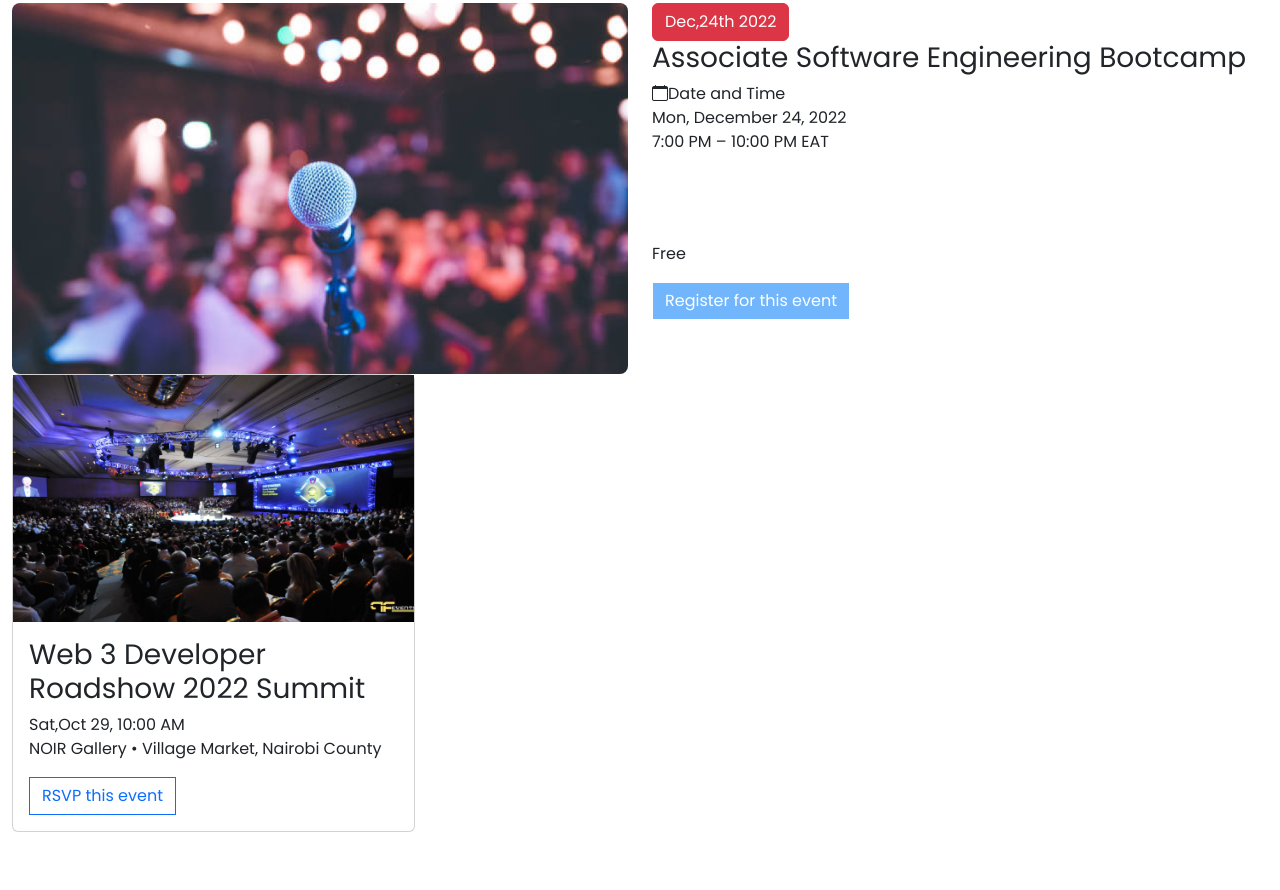
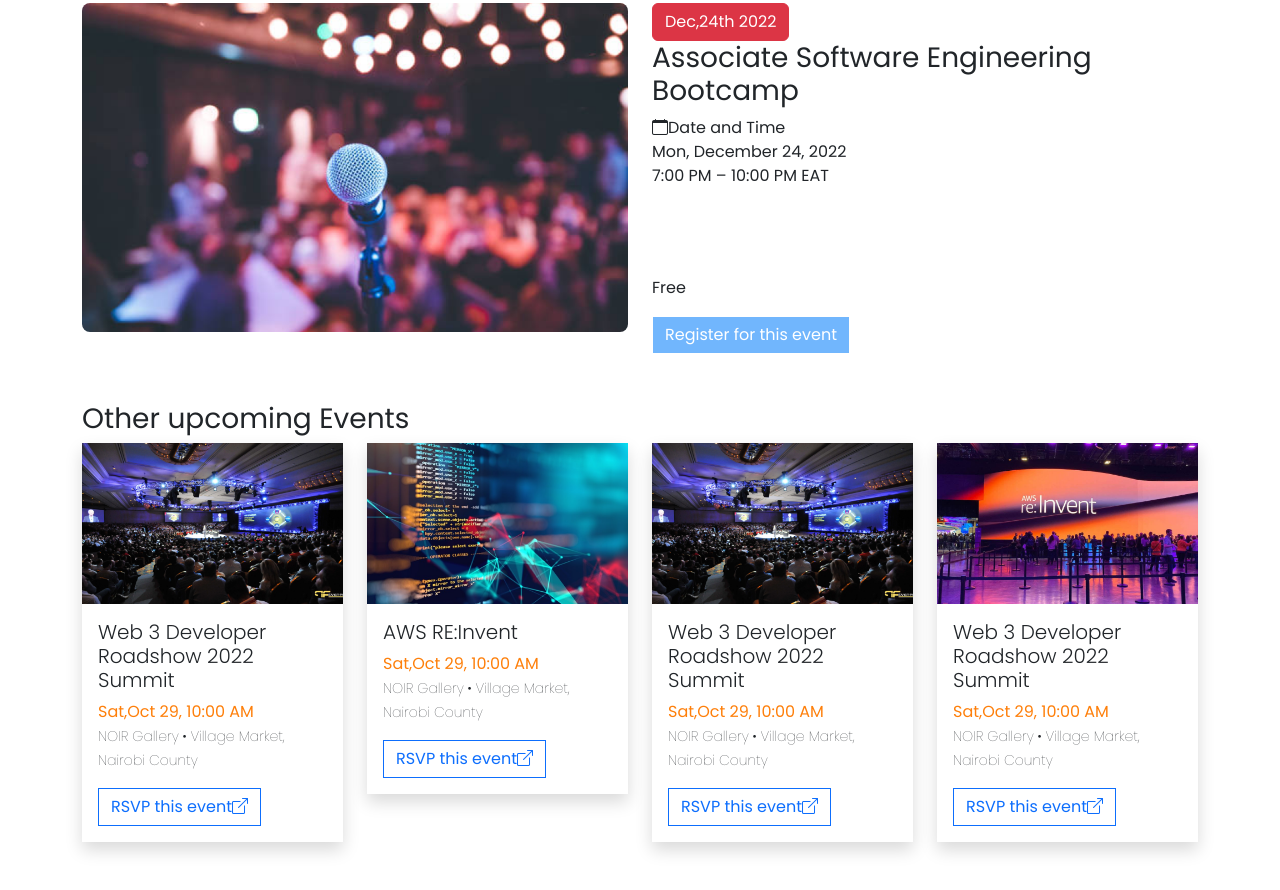
Before and after one commit to leewellwan/Event-Page, a plain HTML site: page index.html in a window 1280 px wide. Shown: the part 327-1217 px from the top of the page. Before the commit the page ends 1159 px from the top, so only its background shows below. Drawn offline with nearby package versions, Linux system fonts and the light colour scheme.

Commit message:
event-body

```diff
--- a/index.html
+++ b/index.html
@@ -42,7 +42,7 @@
             "><i class="bi-envelope"></i> Subscribe</a>
         </section>
     </main>
-    <div class="container-fluid">
+    <div class="container">
         <h3>Featured Event</h3>
         <div class="row">
             <div class="col-lg-6">
@@ -65,24 +65,62 @@
             </div>
 
         </div>
-        <div class="row">
-            <div class="col-lg-4">
-                <div class="card">
-                    <img src="images/web3.png" alt="web3">
+        <div class="row py-5">
+            <h3>Other upcoming Events</h3>
+            <div class="col-lg-3 col-md-6 sm-12">
+                <div class="card rounded-0 border-0 shadow ">
+                    <img src="images/web3.png" alt="web4">
                     <div class="card-body">
-                        <h3 class="card-title">Web 3 Developer Roadshow 2022 Summit</h3>
-                        <span>Sat,Oct 29, 10:00 AM</span>
-                        <p>NOIR Gallery • Village Market, Nairobi County
+                        <h5 class="card-title fw-light">Web 3 Developer Roadshow 2022 Summit</h5>
+                        <span style="color: #FE7F0A;" class="text-sm-start">Sat,Oct 29, 10:00 AM</span>
+                        <p class="fw-lighter">
+                            <small>NOIR Gallery • Village Market, Nairobi County</small>
                         </p>
-                        <a href="#" class="btn btn-outline-primary rounded-0 ">RSVP this event</a>
-
+                        <a href="#" class="btn btn-outline-primary rounded-0 ">RSVP this event<i class="bi bi-box-arrow-up-right"></i></a>
                     </div>
                 </div>
-
             </div>
 
+            <div class="col-lg-3 col-md-6 sm-12">
+                <div class="card rounded-0 border-0 shadow ">
+                    <img src="images/bootcamp.png" alt="web4">
+                    <div class="card-body">
+                        <h5 class="card-title fw-light">AWS RE:Invent</h5>
+                        <span style="color: #FE7F0A;" class="text-sm-start">Sat,Oct 29, 10:00 AM</span>
+                        <p class="fw-lighter">
+                            <small>NOIR Gallery • Village Market, Nairobi County</small>
+                        </p>
+                        <a href="#" class="btn btn-outline-primary rounded-0 ">RSVP this event<i class="bi bi-box-arrow-up-right"></i></a>
+                    </div>
+                </div>
+         </div>
+         <div class="col-lg-3 col-md-6 sm-12">
+                <div class="card rounded-0 border-0 shadow ">
+                    <img src="images/web3.png" alt="web4">
+                    <div class="card-body">
+                        <h5 class="card-title fw-light">Web 3 Developer Roadshow 2022 Summit</h5>
+                        <span style="color: #FE7F0A;" class="text-sm-start">Sat,Oct 29, 10:00 AM</span>
+                        <p class="fw-lighter">
+                            <small>NOIR Gallery • Village Market, Nairobi County</small>
+                        </p>
+                        <a href="#" class="btn btn-outline-primary rounded-0 ">RSVP this event<i class="bi bi-box-arrow-up-right"></i></a>
+                    </div>
+                </div>
+            </div>
+            <div class="col-lg-3 col-md-6 sm-12">
+                <div class="card rounded-0 border-0 shadow ">
+                    <img src="images/aws-invent.png" alt="web4">
+                    <div class="card-body">
+                        <h5 class="card-title fw-light">Web 3 Developer Roadshow 2022 Summit</h5>
+                        <span style="color: #FE7F0A;" class="text-sm-start">Sat,Oct 29, 10:00 AM</span>
+                        <p class="fw-lighter">
+                            <small>NOIR Gallery • Village Market, Nairobi County</small>
+                        </p>
+                        <a href="#" class="btn btn-outline-primary rounded-0 ">RSVP this event<i class="bi bi-box-arrow-up-right"></i></a>
+                    </div>
+                </div>
+            </div>
         </div>
-    </div>
 
 
 
```
Also changed, not shown: images/bootcamp.png (renamed from images/-development-bootcamp.png).
